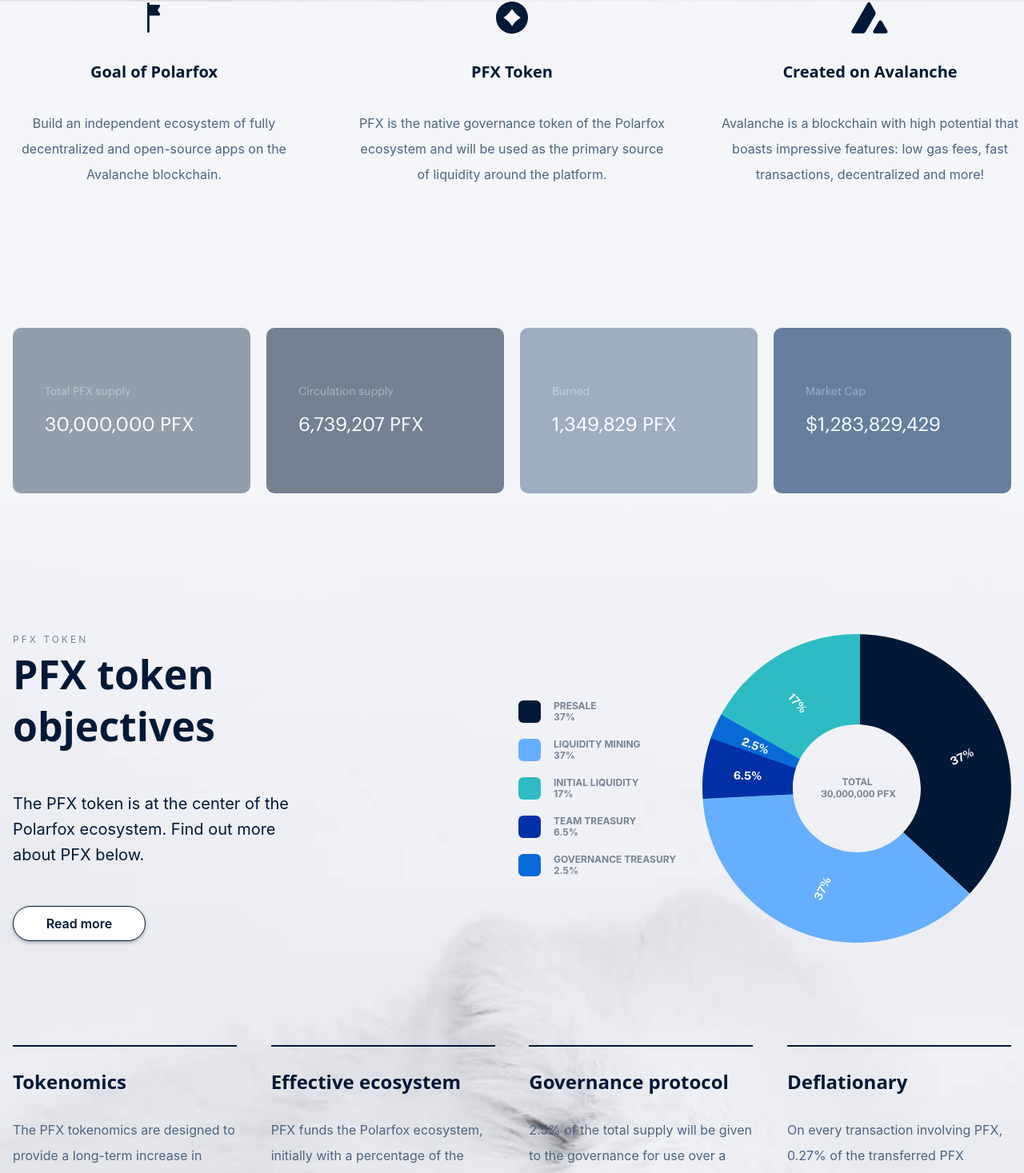
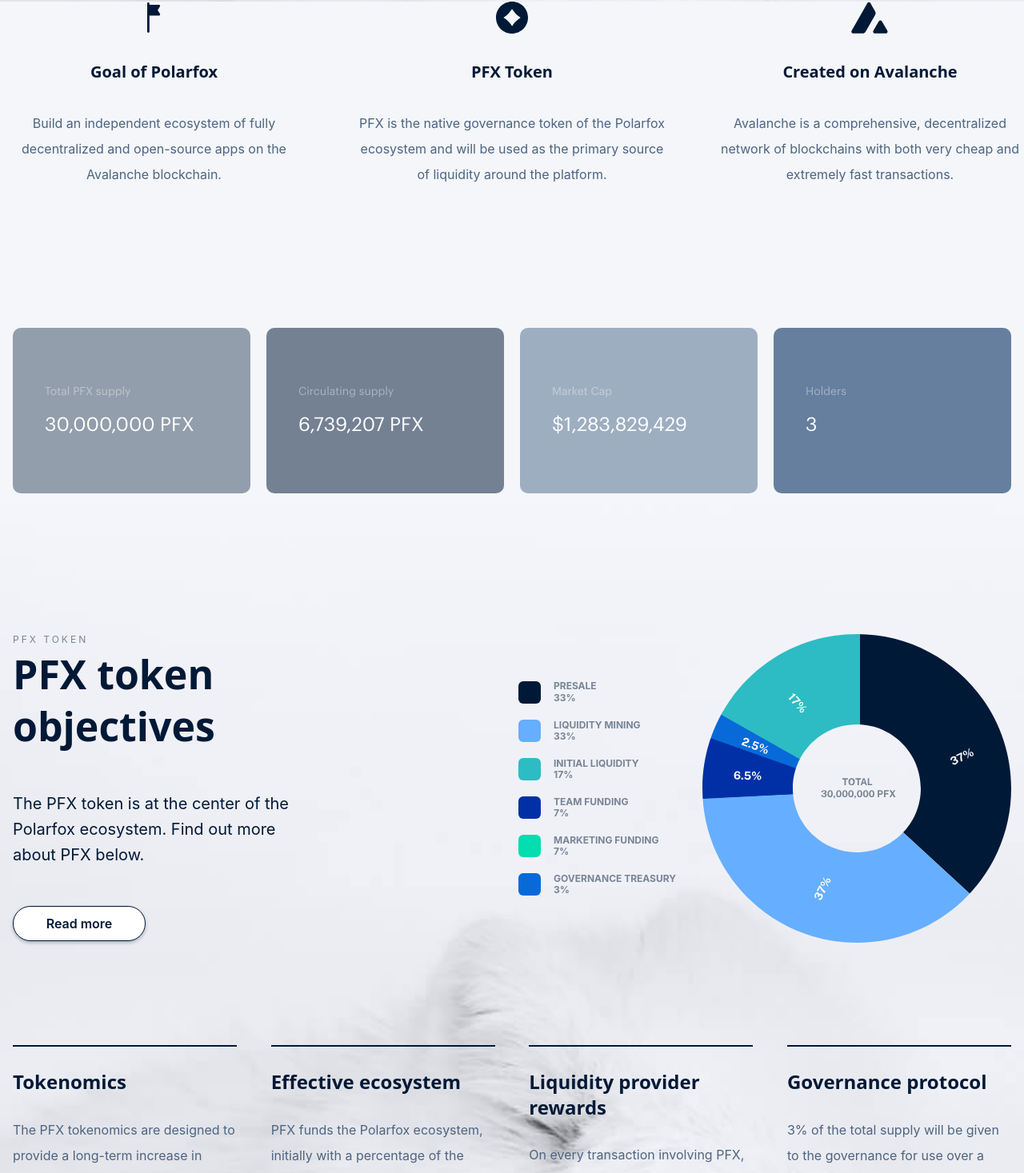
Before and after one commit to Polarfox-DEX/polarfox-web, a Next.js app: page / in a window 1280 px wide. Shown: the part 905-2372 px from the top of the page at 80% size. Built offline with nearby package versions, Linux system fonts and the light colour scheme.

Commit message:
Update content on landing page

```diff
--- a/components/faq/FaqPreview.tsx
+++ b/components/faq/FaqPreview.tsx
@@ -30,7 +30,7 @@
           open-source and decentralized. Polarfox’s main values are trust,
           honesty and transparency.
         </Question>
-        <Question question="What is the Polarfox DEX?">
+        <Question question="What is the Polarfox DEX?" isOpenDefault>
           Polarfox is a crypto ecosystem, based on Avalanche, which will bring
           many apps together. Its main app is the Polarfox DEX; some other apps
           have already been added to the ecosystem, such as the Polarfox bridge,
@@ -38,7 +38,7 @@
           open-source and decentralized. Polarfox’s main values are trust,
           honesty and transparency.
         </Question>
-        <Question question="What is PFX?">
+        <Question question="What is PFX?" isOpenDefault>
           Polarfox is a crypto ecosystem, based on Avalanche, which will bring
           many apps together. Its main app is the Polarfox DEX; some other apps
           have already been added to the ecosystem, such as the Polarfox bridge,
@@ -46,7 +46,7 @@
           open-source and decentralized. Polarfox’s main values are trust,
           honesty and transparency.
         </Question>
-        <Question question="What are the PFX tokenomics?">
+        <Question question="What are the PFX tokenomics?" isOpenDefault>
           Polarfox is a crypto ecosystem, based on Avalanche, which will bring
           many apps together. Its main app is the Polarfox DEX; some other apps
           have already been added to the ecosystem, such as the Polarfox bridge,
--- a/components/sections/PfxFigures.tsx
+++ b/components/sections/PfxFigures.tsx
@@ -19,18 +19,18 @@
         backgroundColor="#939EAC"
       />
       <PfxFigureBox
-        title="Circulation supply"
+        title="Circulating supply"
         figure="6,739,207 PFX"
         backgroundColor="#738193"
       />
       <PfxFigureBox
-        title="Burned"
-        figure="1,349,829 PFX"
-        backgroundColor="#9EAEC1"
-      />
-      <PfxFigureBox
         title="Market Cap"
         figure="$1,283,829,429"
+        backgroundColor="#9EAEC1"
+        />
+      <PfxFigureBox
+        title="Holders"
+        figure="3"
         backgroundColor="#667F9F"
       />
     </div>
--- a/components/sections/PfxStatements.tsx
+++ b/components/sections/PfxStatements.tsx
@@ -35,8 +35,7 @@
         icon={<Avalanche width={calcRem(46.39)} height={calcRem(40)} />}
         title="Created on Avalanche"
       >
-        Avalanche is a blockchain with high potential that boasts impressive
-        features: low gas fees, fast transactions, decentralized and more!
+        Avalanche is a comprehensive, decentralized network of blockchains with both very cheap and extremely fast transactions.
       </PfxStatement>
     </div>
   )
--- a/components/sections/PfxTokenObjectives.tsx
+++ b/components/sections/PfxTokenObjectives.tsx
@@ -48,12 +48,12 @@
               <LegendItem color="#001937">
                 Presale
                 <br />
-                37%
+                33%
               </LegendItem>
               <LegendItem color="#66AEFF">
                 Liquidity mining
                 <br />
-                37%
+                33%
               </LegendItem>
               <LegendItem color="#2DBCC4">
                 Initial Liquidity
@@ -61,14 +61,19 @@
                 17%
               </LegendItem>
               <LegendItem color="#0130A6">
-                Team treasury
+                Team funding
                 <br />
-                6.5%
+                7%
+              </LegendItem>
+              <LegendItem color="#03DDAF">
+                Marketing funding
+                <br />
+                7%
               </LegendItem>
               <LegendItem color="#086AD9">
                 Governance treasury
                 <br />
-                2.5%
+                3%
               </LegendItem>
             </div>
           </div>
@@ -76,19 +81,19 @@
         <div className="flex flex-wrap justify-between gap-y-9 mt-20 desktop:mt-32">
           <PfxTokenObjective title="Tokenomics">
             The PFX tokenomics are designed to provide a long-term increase in
-            value while rewarding liquidity providers with even more PFX gains.
+            value while rewarding liquidity providers with even more PFX and AVAX gains.
           </PfxTokenObjective>
           <PfxTokenObjective title="Effective ecosystem">
             PFX funds the Polarfox ecosystem, initially with a percentage of the
             token supply, and then with a dev fee on each PFX transaction.
           </PfxTokenObjective>
+          <PfxTokenObjective title="Liquidity provider rewards">
+            On every transaction involving PFX, 0.9% of the transferred PFX
+            amount is converted to AVAX and distributed among liquidity providers.
+          </PfxTokenObjective>
           <PfxTokenObjective title="Governance protocol">
-            2.5% of the total supply will be given to the governance for use
+            3% of the total supply will be given to the governance for use
             over a time period of sixteen years.
-          </PfxTokenObjective>
-          <PfxTokenObjective title="Deflationary">
-            On every transaction involving PFX, 0.27% of the transferred PFX
-            amount is burned forever, effectively making it deflationary.
           </PfxTokenObjective>
         </div>
       </div>
--- a/components/sections/Roadmap.tsx
+++ b/components/sections/Roadmap.tsx
@@ -33,36 +33,63 @@
                 Creation of Polarfox Labs by the AKITA community
               </Task>
               <Task isDone>First ideation phase</Task>
+              <Task isDone>Creation of the first Polarfox roadmap</Task>
             </Quarter>
             <Quarter title="Q2">
               <Task isDone>Development of Polarfox DEX V1</Task>
               <Task isDone>
                 Development of the Polarfox Avalanche-Ethereum bridge
               </Task>
+              <Task isDone>Development of the AKITA website</Task>
+              <Task isDone>Litepaper release</Task>
+              <Task isDone>Contact potential investors and partners</Task>
+              <Task isDone>Design of the Polarfox website</Task>
             </Quarter>
             <Quarter title="Q3">
+              <Task isDone>Pre-launch partnerships</Task>
               <Task>Development of the Polarfox website</Task>
+              <Task>Rework of the AKITA website</Task>
+              <Task>Earliest deals with investors</Task>
               <Task isFuture>PFX presale</Task>
               <Task isFuture>Polarfox DEX V1 launch</Task>
-              <Task isFuture>
-                Development of Polarfox DEX V2 - front-end overhaul
-              </Task>
+              <Task isFuture>Pitchdeck release</Task>
+              <Task isFuture>Design of whyavax.com</Task>
+              <Task isFuture>Redesign of the Polarfox DEX</Task>
             </Quarter>
             <Quarter title="Q4" isFuture>
               <Task isFuture>Second ideation phase</Task>
+              <Task isFuture>Development of Polarfox DEX V2 - new design</Task>
               <Task isFuture>
-                Development of new apps on the Polarfox ecosystem
+                Translation of our products into multiple languages
+              </Task>
+              <Task isFuture>Development of whyavax.com</Task>
+              <Task isFuture>Boot of the Polarfox community AVAX node</Task>
+              {/* TODO: Does this fit here? */}
+              <Task isFuture>
+                Improve accessibility to Avalanche and Polarfox
               </Task>
             </Quarter>
           </Year>
           <Year title="2022" isFuture>
-            <Quarter title="Q1 Q2" isFuture>
+            <Quarter title="Q1" isFuture>
               <Task isFuture>
-                Development of Polarfox DEX V3 - Add more features
+                Improve user experience further, make it easier for crypto
+                newcomers
               </Task>
-              <Task isFuture>Polarfox DEX V3 launch</Task>
-              <Task isFuture>Development of new apps</Task>
-              <Task isFuture>Development of AKITA Network starts</Task>
+              <Task isFuture>Redesign of the Polarfox analytics</Task>
+              <Task isFuture>
+                Start the development of new apps on the Polarfox ecosystem
+              </Task>
+              <Task isFuture>Start development of AKITA Network</Task>
+            </Quarter>
+            <Quarter title="Q2" isFuture>
+              <Task isFuture>
+                Development of Polarfox DEX V3 - yield farming, limit orders
+                and/or other features
+              </Task>
+              <Task isFuture>
+                Establishment of further partnerships
+              </Task>
             </Quarter>
             <Quarter title="Q3 Q4" isFuture>
               <Task isFuture>Third ideation phase</Task>
```
